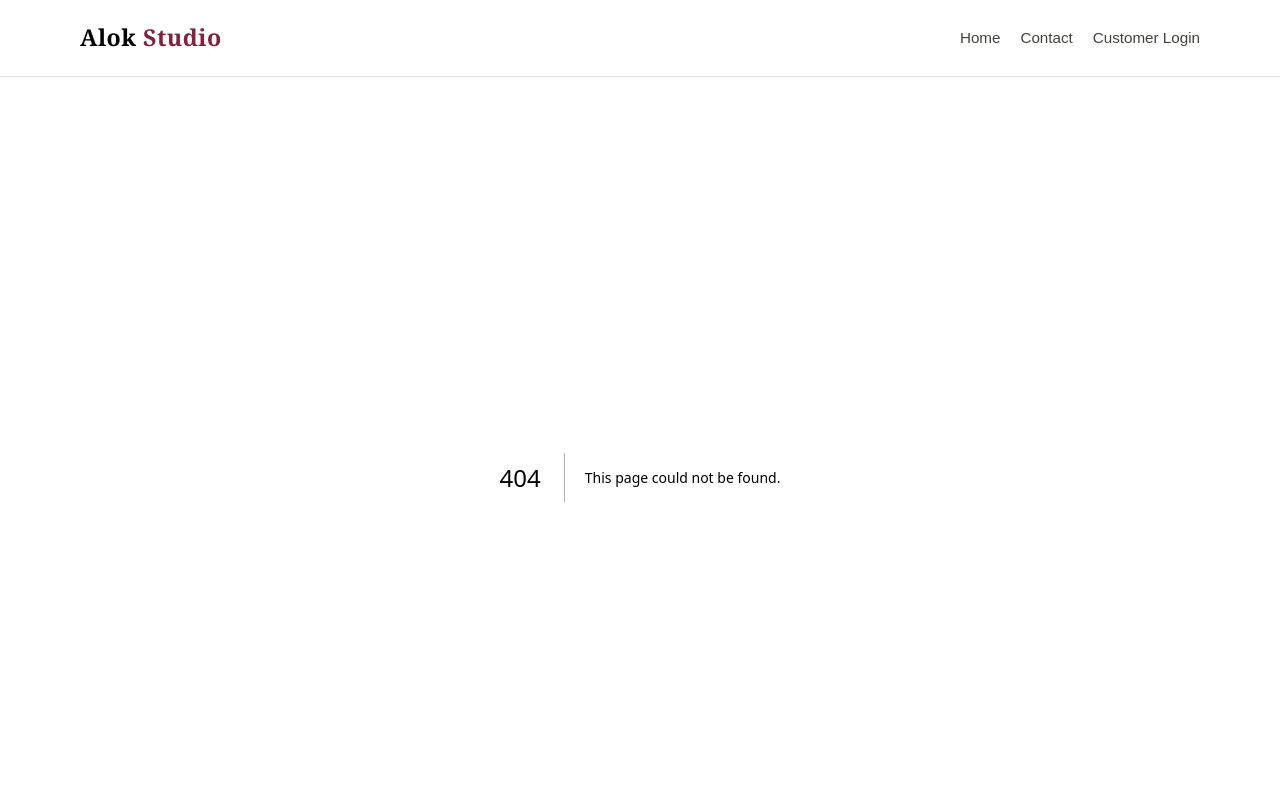
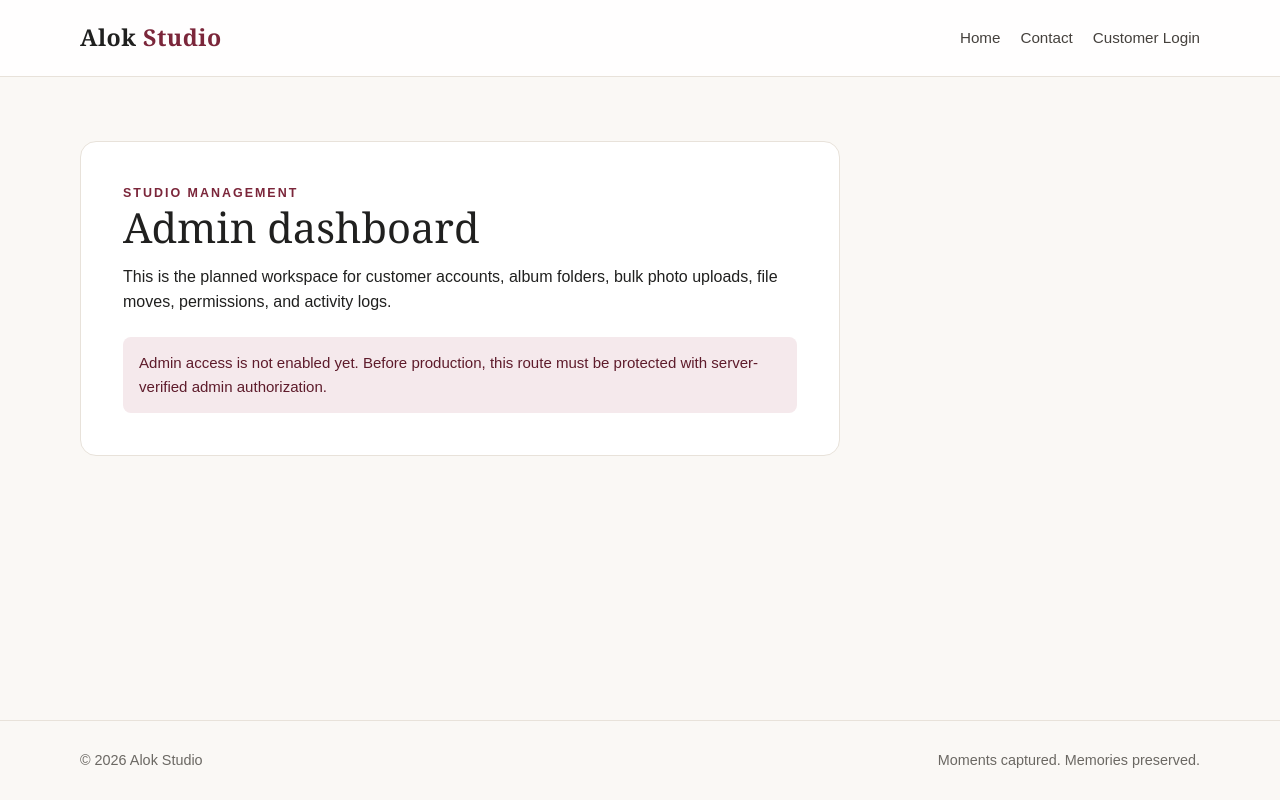
Before and after one commit to shailendra9955/AlokStudio, a Next.js app: page /admin in a window 1280 px wide. Before the commit this address had no page. Shown: the top 800 px of the page. Built offline with nearby package versions, Linux system fonts and the light colour scheme.

Commit message:
Create Admin Dashboard page with metadata
This file sets up the Admin Dashboard page with metadata and a basic layout.

```diff
--- /dev/null
+++ b/src/app/admin/page.tsx
@@ -0,0 +1,24 @@
+import type { Metadata } from "next";
+
+export const metadata: Metadata = { title: "Admin Dashboard" };
+
+export default function AdminPage() {
+  return (
+    <main className="page-main">
+      <div className="container">
+        <section className="panel">
+          <div className="eyebrow">Studio management</div>
+          <h1 className="page-title">Admin dashboard</h1>
+          <p>
+            This is the planned workspace for customer accounts, album folders,
+            bulk photo uploads, file moves, permissions, and activity logs.
+          </p>
+          <div className="notice">
+            Admin access is not enabled yet. Before production, this route must be
+            protected with server-verified admin authorization.
+          </div>
+        </section>
+      </div>
+    </main>
+  );
+}
```
